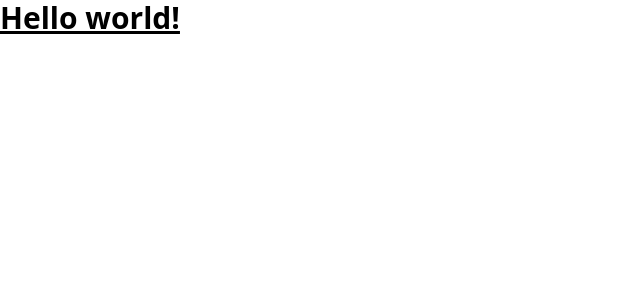
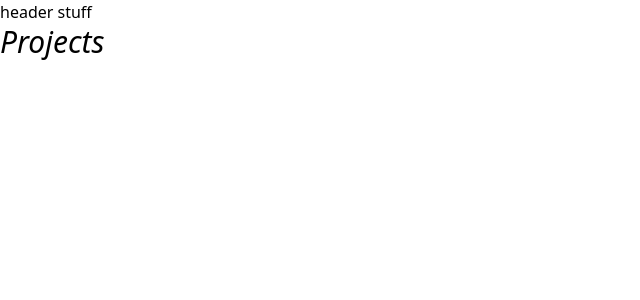
Before and after one commit to dawsonbooth/dawsonbooth.github.io, a React (Create React App) app: page /projects in a window 1280 px wide. Shown: the top 300 px of the page, without its empty margins (0-640 px from the left). Built offline with nearby package versions, Linux system fonts and the light colour scheme.

Commit message:
Set up routing

```diff
--- a/package.json
+++ b/package.json
@@ -11,6 +11,8 @@
   "dependencies": {
     "react": "^18.1.0",
     "react-dom": "^18.1.0",
+    "react-router": "^6.3.0",
+    "react-router-dom": "^6.3.0",
     "react-scripts": "5.0.1",
     "web-vitals": "^2.1.0"
   },
--- a/src/App.tsx
+++ /dev/null
@@ -1,7 +0,0 @@
-import React from 'react'
-
-const App: React.FC = () => {
-  return <h1 className="text-3xl font-bold underline">Hello world!</h1>
-}
-
-export default App
--- /dev/null
+++ b/src/common/components/layout/index.tsx
@@ -0,0 +1,16 @@
+import React from 'react'
+
+interface Props {
+  children: React.ReactNode
+}
+
+const Layout: React.FC<Props> = ({ children }) => {
+  return (
+    <div>
+      <header>header stuff</header>
+      <main>{children}</main>
+    </div>
+  )
+}
+
+export default Layout
--- /dev/null
+++ b/src/home/index.tsx
@@ -0,0 +1,12 @@
+import React from 'react'
+import Layout from '../common/components/layout'
+
+const HomePage: React.FC = () => {
+  return (
+    <Layout>
+      <h1 className="text-3xl font-bold underline">Hello world!</h1>
+    </Layout>
+  )
+}
+
+export default HomePage
--- a/src/index.tsx
+++ b/src/index.tsx
@@ -1,17 +1,21 @@
 import React from 'react'
 import ReactDOM from 'react-dom/client'
+import { BrowserRouter, Route, Routes } from 'react-router-dom'
+import Home from './home'
 import './index.css'
-import App from './App'
+import Projects from './projects'
 import reportWebVitals from './reportWebVitals'
 
-const root = ReactDOM.createRoot(document.getElementById('root') as HTMLElement)
+const root = ReactDOM.createRoot(document.getElementById('root')!)
 root.render(
   <React.StrictMode>
-    <App />
+    <BrowserRouter>
+      <Routes>
+        <Route path="/" element={<Home />} />
+        <Route path="projects" element={<Projects />} />
+      </Routes>
+    </BrowserRouter>
   </React.StrictMode>,
 )
 
-// If you want to start measuring performance in your app, pass a function
-// to log results (for example: reportWebVitals(console.log))
-// or send to an analytics endpoint. Learn more: https://bit.ly/CRA-vitals
-reportWebVitals()
+reportWebVitals(console.info)
--- /dev/null
+++ b/src/projects/index.tsx
@@ -0,0 +1,12 @@
+import React from 'react'
+import Layout from '../common/components/layout'
+
+const ProjectsPage: React.FC = () => {
+  return (
+    <Layout>
+      <h1 className="text-3xl italic">Projects</h1>
+    </Layout>
+  )
+}
+
+export default ProjectsPage
```
Also changed, not shown: 1 other file (tests, documents, lock files or other folders).
